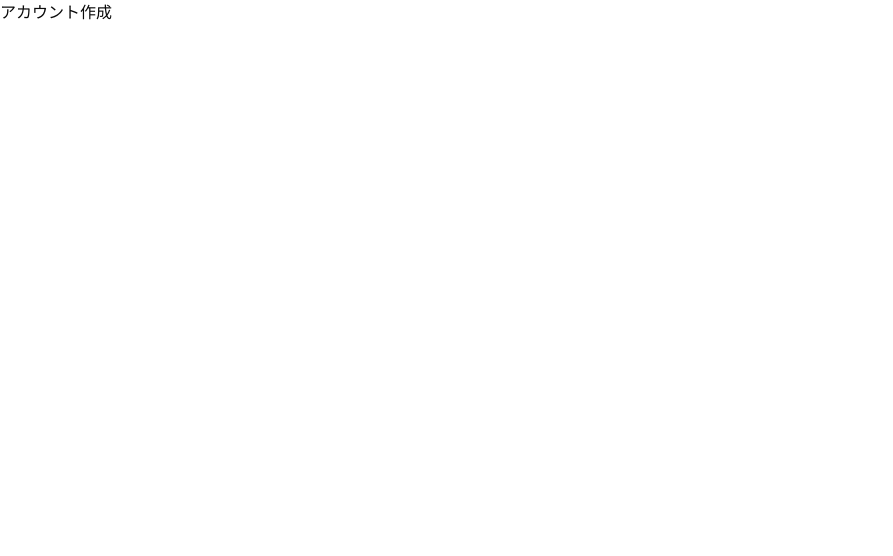
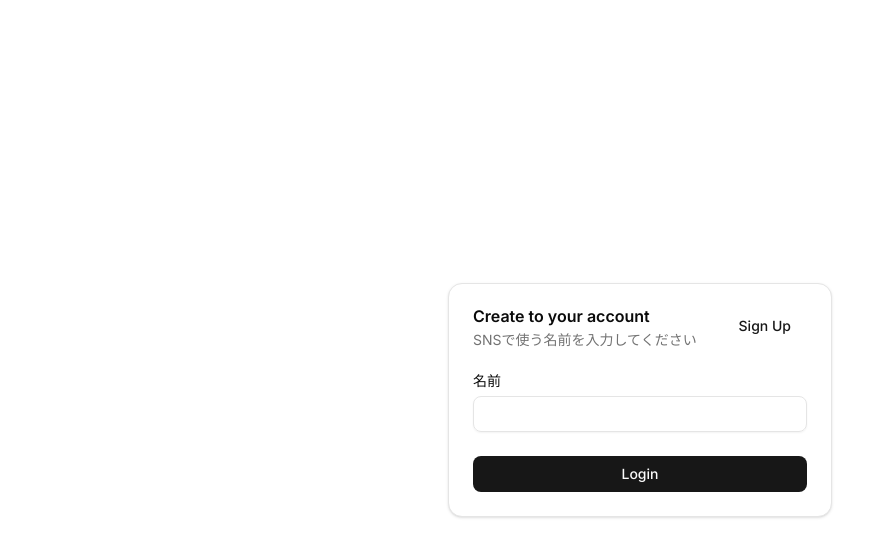
Before and after one commit to nakajima97/2025-simple-sns, a Next.js app: page /signup in a window 1280 px wide. Shown: the top 556 px of the page, without its empty margins (0-893 px from the left). Built offline with nearby package versions, Linux system fonts and the light colour scheme.

Commit message:
#8 アカウント作成フォームの作成

```diff
--- a/src/app/signup/page.tsx
+++ b/src/app/signup/page.tsx
@@ -1,7 +1,40 @@
-const Page = () => {
-  return (
-    <div>アカウント作成</div>
-  )
-}
+import { Button } from "@/components/ui/shadcn/button";
+import { Card, CardAction, CardContent, CardDescription, CardFooter, CardHeader, CardTitle } from "@/components/ui/shadcn/card";
+import { Input } from "@/components/ui/shadcn/input";
+import { Label } from "@/components/ui/shadcn/label";
+
+const Page = () => (
+  <div className="flex justify-center items-center w-full h-dvh">
+    <Card className="w-full max-w-sm h-fit">
+      <CardHeader>
+        <CardTitle>Create to your account</CardTitle>
+        <CardDescription>
+          SNSで使う名前を入力してください
+        </CardDescription>
+        <CardAction>
+          <Button variant="link">Sign Up</Button>
+        </CardAction>
+      </CardHeader>
+      <CardContent>
+        <form>
+          <div className="flex flex-col gap-6">
+            <div className="grid gap-2">
+              <Label htmlFor="id">名前
+              </Label>
+              <Input
+                id="name"
+                required />
+            </div>
+          </div>
+        </form>
+      </CardContent>
+      <CardFooter className="flex-col gap-2">
+        <Button type="submit" className="w-full">
+          Login
+        </Button>
+      </CardFooter>
+    </Card>
+  </div>
+)
 
 export default Page;
```
